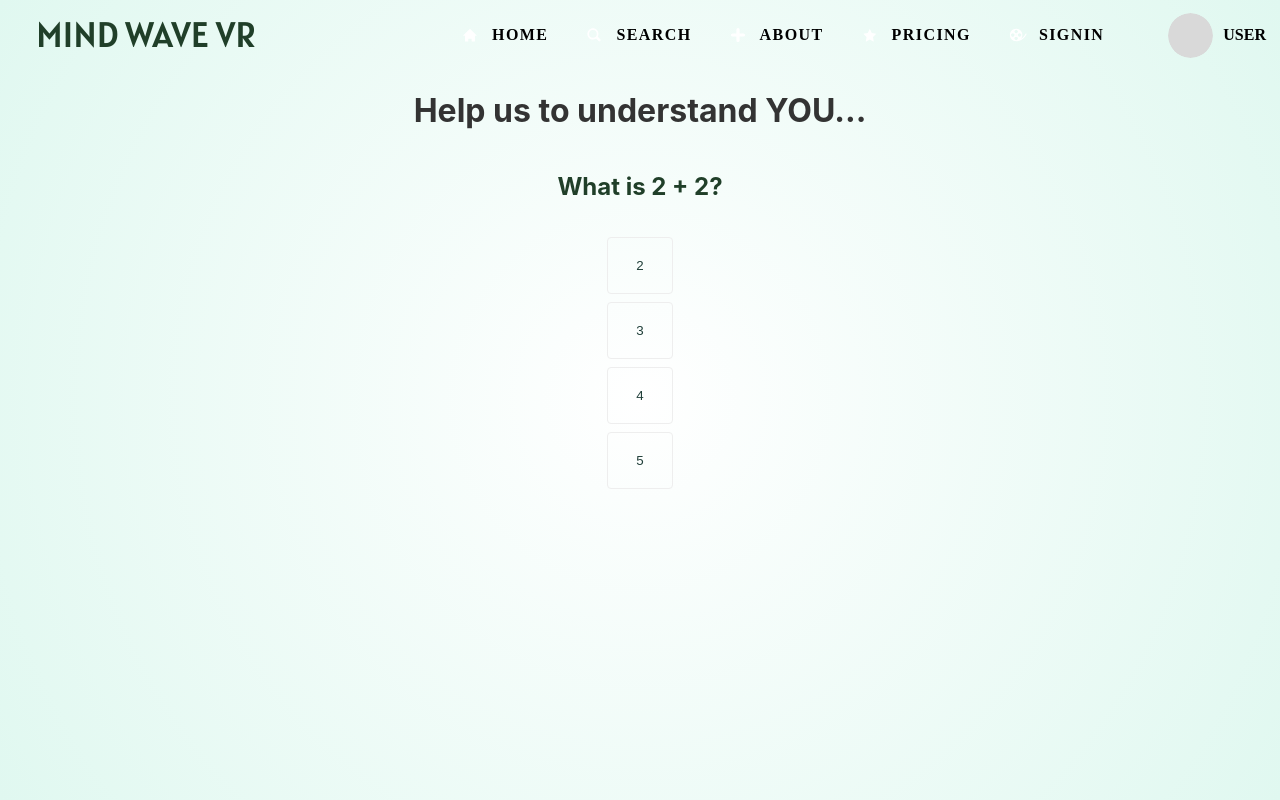
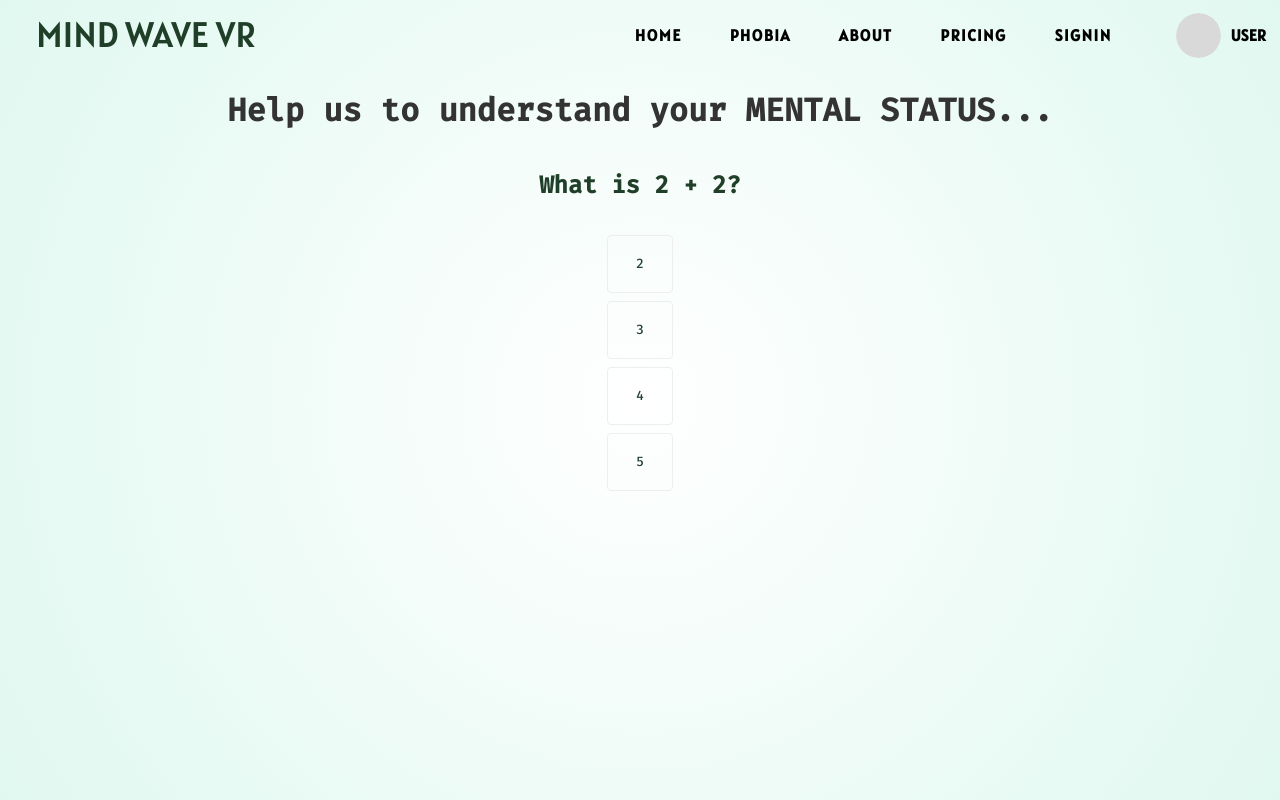
Before and after one commit to jai2992/vr_react_main, a React (Create React App) app: page /quize in a window 1280 px wide. Built offline with nearby package versions, Linux system fonts and the light colour scheme.

Commit message:
changed fonts

```diff
--- a/src/components/Nav.js
+++ b/src/components/Nav.js
@@ -10,23 +10,23 @@ function Header() {
         <Logo><Link to="/" style={{ textDecoration: 'none', color: 'inherit' }}>MIND WAVE VR</Link></Logo>
         <NavMenu>
             <a>
-                <img src="/images/home-icon.svg" alt=""></img>
+                {/* <img src="/images/home-icon.svg" alt=""></img> */}
                 <Link to="/home" style={{ textDecoration: 'none', color: 'inherit' }}><span>HOME</span></Link>
             </a>
             <a>
-                <img src="/images/search-icon.svg" alt=""></img>
-                <Link to="/home" style={{ textDecoration: 'none', color: 'inherit' }}><span>SEARCH</span></Link>
+                {/* <img src="/images/search-icon.svg" alt=""></img> */}
+                <Link to="/home" style={{ textDecoration: 'none', color: 'inherit' }}><span>PHOBIA</span></Link>
             </a>
             <a>
-                <img src="/images/watchlist-icon.svg" alt=""></img>
+                {/* <img src="/images/watchlist-icon.svg" alt=""></img> */}
                 <Link to="/about" style={{ textDecoration: 'none', color: 'inherit' }}><span>ABOUT</span></Link>
             </a>
             <a>
-                <img src="/images/original-icon.svg" alt=""></img>
+                {/* <img src="/images/original-icon.svg" alt=""></img> */}
                 <Link to="/pricing" style={{ textDecoration: 'none', color: 'inherit' }}><span>PRICING</span></Link>
             </a>
             <a>
-                <img src="/images/movie-icon.svg" alt=""></img>
+                {/* <img src="/images/movie-icon.svg" alt=""></img> */}
                 <Link to="/signin" style={{ textDecoration: 'none', color: 'inherit' }}><span>SIGNIN</span></Link>
             </a>
 
@@ -59,6 +59,7 @@ const Nav = styled.nav`
     }
     .user{
         margin:0 10px;
+        font-family: Alatsi;
     }
 `
 const Logo = styled.div`
@@ -83,7 +84,7 @@ position:relative;
 float:right;
 
 a{
-
+    font-family: Alatsi;
     display:flex;
     align-items:center;
     padding:0 12px;
--- a/src/components/quize.js
+++ b/src/components/quize.js
@@ -47,7 +47,7 @@ function Quize() {
 
     <Container>
       <NavMenu/>
-      <h1>Help us to understand YOU...</h1>
+      <h1>Help us to understand your MENTAL STATUS...</h1>
       <div className='quize-question'>
       {currentStep < questionsData.length ? (
         <>
@@ -81,6 +81,8 @@ export default Quize
 const Container =styled.main`
 height:100vh;
 width:100vw;
+font-family: "Fira Mono";
+font-weight:light;
 overflow:hidden;
 // min-height : calc(100vh - 70px);
 // padding:0 calc(3.5vw + 5px);
@@ -106,11 +108,14 @@ position:relative;
   display:flex;
   flex-direction:column;
   align-items:center;
+
 }
 .question-txt{
   color:#203F29;
 }
 .answers-txt{
+  font-family: "Fira Mono";
+  font-weight:light;
   color:#203f39;
   background-color: transparent;
   border: none;
```
